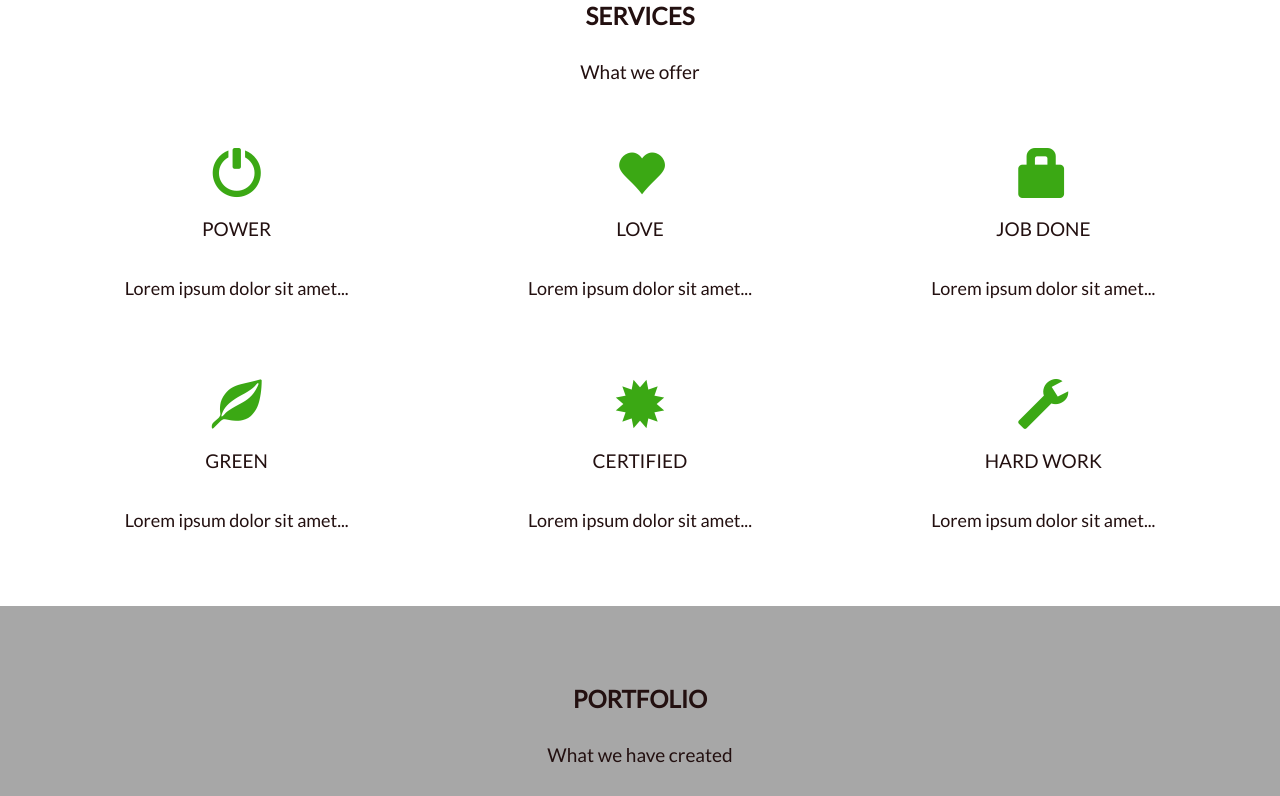
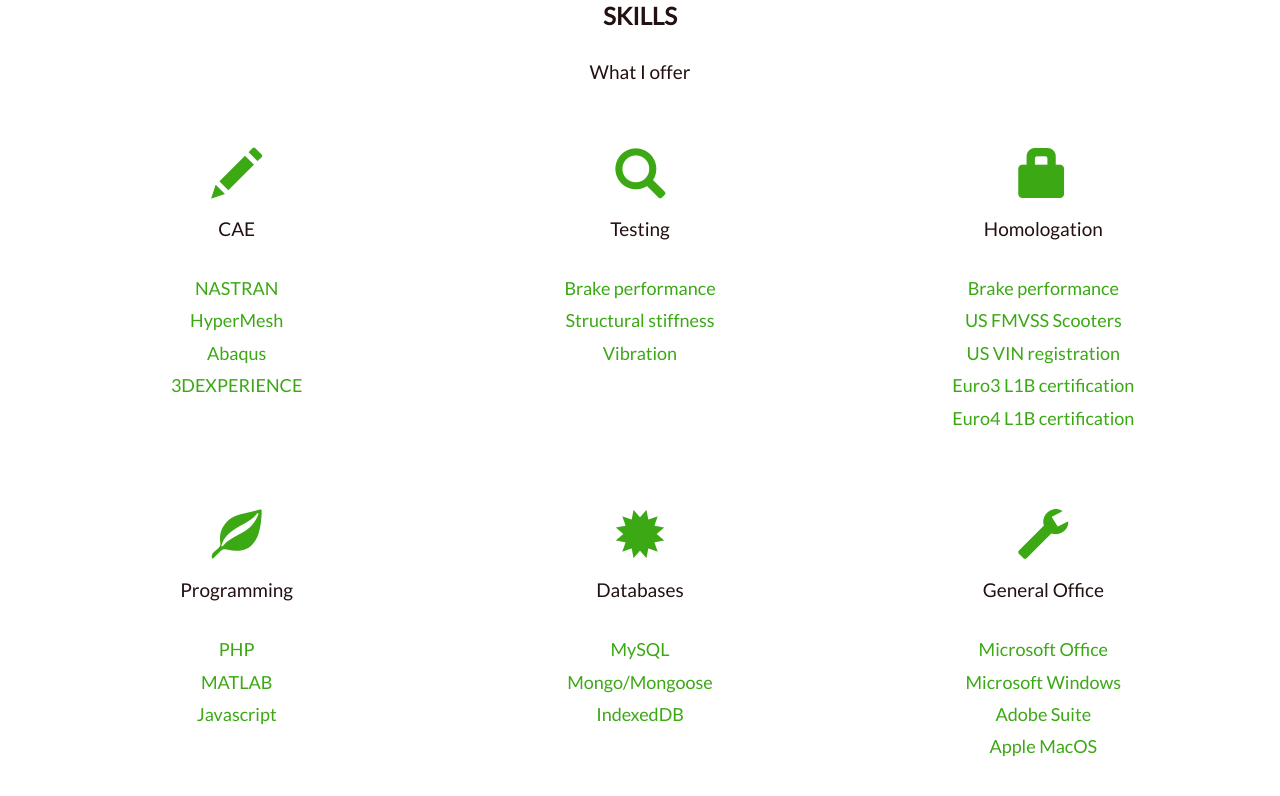
Before and after one commit to bdstpierre/Portfolio2, a plain HTML site: page index.html in a window 1280 px wide. Shown: the part 1448-2244 px from the top of the page. Drawn offline with nearby package versions, Linux system fonts and the light colour scheme.

Commit message:
Finished skills section

```diff
--- a/assets/css/style.css
+++ b/assets/css/style.css
@@ -8,7 +8,7 @@
 body {
   font: 400 18px Lato, sans-serif;
   line-height: 1.8;
-  color: var(--dark-color);
+  color: var(--bright-color);
 }
 
 h2 {
--- a/index.html
+++ b/index.html
@@ -59,43 +59,71 @@
         </div>
     </div>
 
-    <div id="services" class="container-fluid text-center">
-        <h2>SERVICES</h2>
-        <h4>What we offer</h4>
+    <div id="skills" class="container-fluid text-center">
+        <h2>Skills</h2>
+        <h4>What I offer</h4>
         <br>
         <div class="row">
             <div class="col-sm-4">
-                <span class="logo-small glyphicon glyphicon-off"></span>
-                <h4>POWER</h4>
-                <p>Lorem ipsum dolor sit amet...</p>
+                <span class="logo-small glyphicon glyphicon-pencil"></span>
+                <h4>CAE</h4>
+                <ul class="list-unstyled">
+                    <li>NASTRAN</li>
+                    <li>HyperMesh</li>
+                    <li>Abaqus</li>
+                    <li>3DEXPERIENCE</li>
+                </ul>
             </div>
             <div class="col-sm-4">
-                <span class="logo-small glyphicon glyphicon-heart"></span>
-                <h4>LOVE</h4>
-                <p>Lorem ipsum dolor sit amet...</p>
+                <span class="logo-small glyphicon glyphicon-search"></span>
+                <h4>Testing</h4>
+                <ul class="list-unstyled">
+                    <li>Brake performance</li>
+                    <li>Structural stiffness</li>
+                    <li>Vibration</li>
+                </ul>
             </div>
             <div class="col-sm-4">
                 <span class="logo-small glyphicon glyphicon-lock"></span>
-                <h4>JOB DONE</h4>
-                <p>Lorem ipsum dolor sit amet...</p>
+                <h4>Homologation</h4>
+                <ul class="list-unstyled">
+                    <li>Brake performance</li>
+                    <li>US FMVSS Scooters</li>
+                    <li>US VIN registration</li>
+                    <li>Euro3 L1B certification</li>
+                    <li>Euro4 L1B certification</li>
+                </ul>
             </div>
         </div>
         <br><br>
         <div class="row">
             <div class="col-sm-4">
                 <span class="logo-small glyphicon glyphicon-leaf"></span>
-                <h4>GREEN</h4>
-                <p>Lorem ipsum dolor sit amet...</p>
+                <h4>Programming</h4>
+                <ul class="list-unstyled">
+                    <li>PHP</li>
+                    <li>MATLAB</li>
+                    <li>Javascript</li>
+                </ul>
             </div>
             <div class="col-sm-4">
                 <span class="logo-small glyphicon glyphicon-certificate"></span>
-                <h4>CERTIFIED</h4>
-                <p>Lorem ipsum dolor sit amet...</p>
+                <h4>Databases</h4>
+                <ul class="list-unstyled">
+                    <li>MySQL</li>
+                    <li>Mongo/Mongoose</li>
+                    <li>IndexedDB</li>
+                </ul>
             </div>
             <div class="col-sm-4">
                 <span class="logo-small glyphicon glyphicon-wrench"></span>
-                <h4>HARD WORK</h4>
-                <p>Lorem ipsum dolor sit amet...</p>
+                <h4>General Office</h4>
+                <ul class="list-unstyled">
+                    <li>Microsoft Office</li>
+                    <li>Microsoft Windows</li>
+                    <li>Adobe Suite</li>
+                    <li>Apple MacOS</li>
+                </ul>
             </div>
         </div>
     </div>
```
